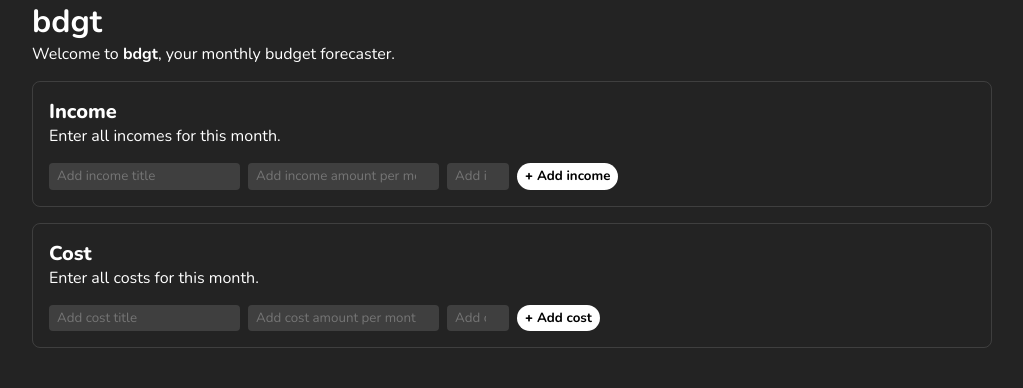
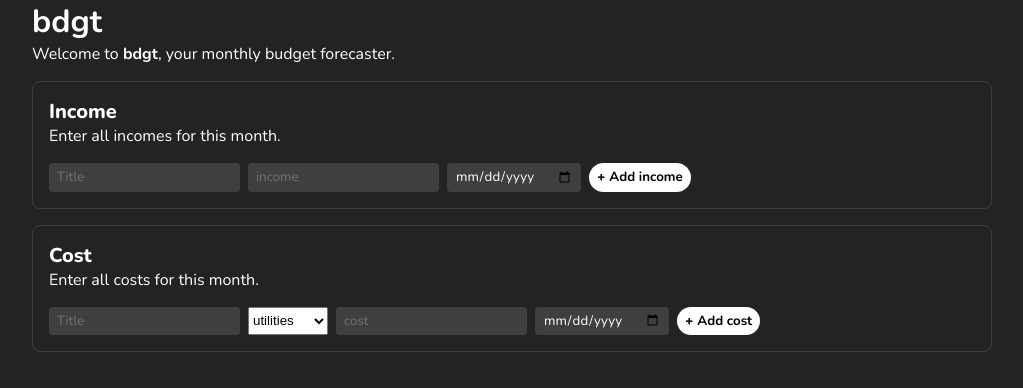
Before and after one commit to robertpauldev/projects, a React (Vite) app in the folder bdgt/: page / in a window 1280 px wide. Shown: the top 388 px of the page, without its empty margins (128-1151 px from the left). Built offline with nearby package versions, Linux system fonts and the light colour scheme.

Commit message:
chore: adding cost types, simplifying date selection

```diff
--- a/bdgt/src/components/form/form.tsx
+++ b/bdgt/src/components/form/form.tsx
@@ -1,4 +1,4 @@
-import type { TableEntry } from "../../utils/types";
+import { costTypes, type CostType, type TableEntry } from "../../utils/types";
 import styles from "./form.module.scss";
 
 type Props = {
@@ -14,16 +14,27 @@ const Form = ( { formType, setFormData }: Props ) => {
 
     const form = e.currentTarget;
     const inputs = form.querySelectorAll( "input" );
+    const select = form.querySelector( "select" );
 
     const title = inputs[0].value.trim();
-    const sum = parseFloat( inputs[1].value );
-    const date = parseInt( inputs[2].value, 10 );
+    const type: CostType = select?.value;
+
+    const sum   = parseFloat( inputs[1].value );
+    const date  = parseInt( inputs[2].value.slice(-2), 10 );
+    console.log(date);
+    // const date  = parseInt( inputs[2].value, 10 );
 
     if ( !title || isNaN( sum) || isNaN(date) ) {
       return;
     }
 
-    const newEntry: TableEntry = { id: crypto.randomUUID(), title, sum, date };
+    const newEntry: TableEntry = {
+      id: crypto.randomUUID(),
+      type,
+      title,
+      sum,
+      date
+    };
 
     setFormData( prev => [ ...prev, newEntry ] );
 
@@ -41,23 +52,31 @@ const Form = ( { formType, setFormData }: Props ) => {
           <input
             className={ styles["form__input"] }
             type="text"
-            placeholder={ `Add ${ formType } title` }
+            placeholder="Title"
           />
+
+          { formType === "cost" ?
+            <select className={ styles["form__select"] }>
+              {
+                costTypes.map(
+                  ( i, index ) => <option key={ index } value={ i }>{ i }</option>
+                )
+              }
+            </select> : ""
+          }
 
           <input
             className={ styles["form__input"] }
             type="number"
             min="0"
             step="0.01"
-            placeholder={ `Add ${ formType } amount per month` }
+            placeholder={ formType }
           />
 
           <input
             className={ styles["form__input"] }
-            type="number"
-            min="1"
-            max="31"
-            placeholder={ `Add ${ formType } date` }
+            type="date"
+            placeholder="Date"
           />
 
           <button
```
